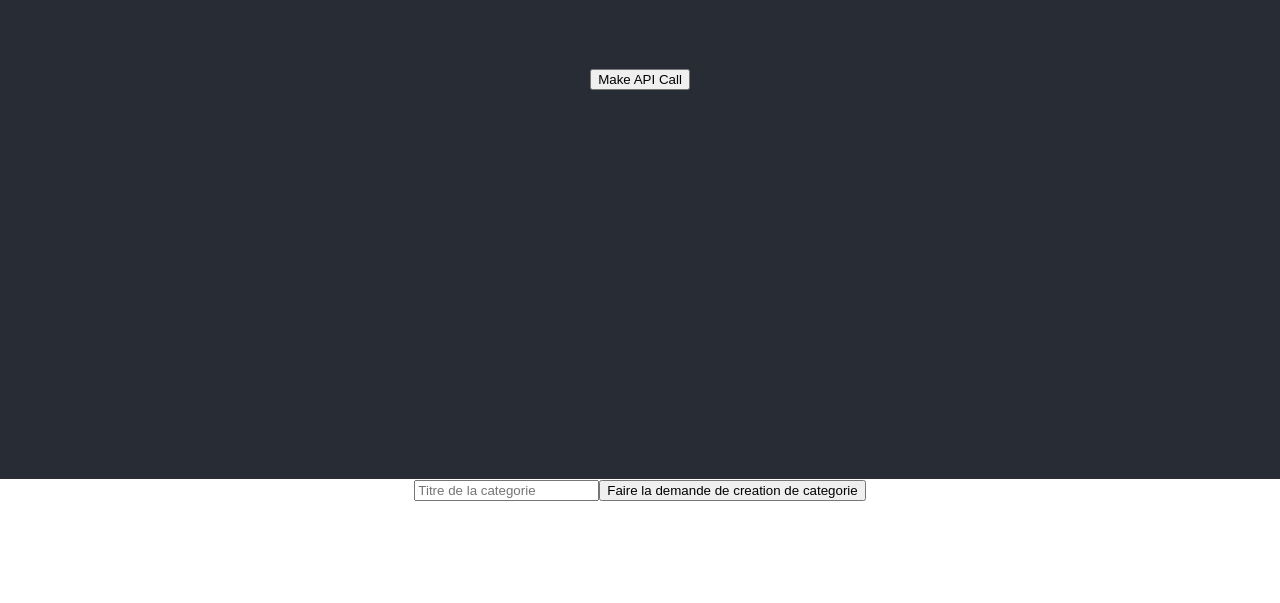
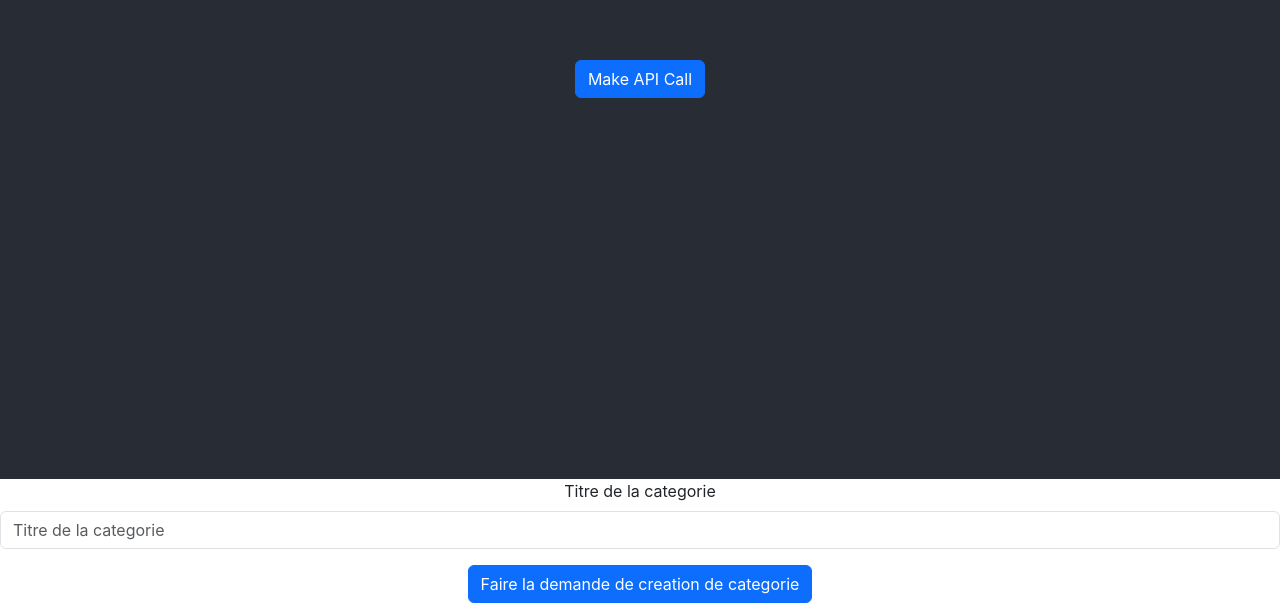
Before and after one commit to Alencruser/collaborate-basics-react, a React (Create React App) app in the folder front/: page /create-category in a window 1280 px wide. Shown: the part 321-924 px from the top of the page. Before the commit the page ends 822 px from the top, so only its background shows below. Built offline with nearby package versions, Linux system fonts and the light colour scheme.

Commit message:
added bootstrap front side and changed slightly the form category creation

```diff
--- a/front/package.json
+++ b/front/package.json
@@ -8,7 +8,9 @@
     "@testing-library/react": "^13.4.0",
     "@testing-library/user-event": "^13.5.0",
     "axios": "^1.7.5",
+    "bootstrap": "^5.3.3",
     "react": "^18.3.1",
+    "react-bootstrap": "^2.10.4",
     "react-dom": "^18.3.1",
     "react-redux": "^9.1.2",
     "react-router-dom": "^6.26.1",
--- a/front/src/App.js
+++ b/front/src/App.js
@@ -1,6 +1,7 @@
 import axios from 'axios';
 import './App.css';
 import { Outlet } from 'react-router-dom';
+import { Button } from 'react-bootstrap';
 
 const apiCall = () => {
   axios.get('http://localhost:8080').then((data) => {
@@ -12,7 +13,7 @@ function App() {
   return (
     <div className='App'>
       <header className='App-header'>
-        <button onClick={apiCall}>Make API Call</button>
+        <Button variant="primary" onClick={apiCall}>Make API Call</Button>
       </header>
       <Outlet />
     </div>
--- a/front/src/Category/CreateCategory.js
+++ b/front/src/Category/CreateCategory.js
@@ -1,10 +1,10 @@
-import TextInput from "../Inputs/TextInput";
+import { Button, Form } from "react-bootstrap";
 import "./CreateCategory.css";
 
 function CreateCategory() {
     const submitForm = async (event) => {
         event.preventDefault();
-        const titleValue = document.querySelector("[name='Titre']")?.value;
+        const titleValue = document.querySelector("#category-label")?.value;
         const tryToCreate = await fetch(`http://localhost:8080/category`, {
             method: "POST",
             headers: {
@@ -22,10 +22,13 @@ function CreateCategory() {
 
     return (
         <div className='CreateCategory'>
-            <form id="create-category">
-                <TextInput name="Titre" placeholder="Titre de la categorie" />
-                <button onClick={submitForm}>Faire la demande de creation de categorie</button>
-            </form>
+            <Form id="create-category">
+                <Form.Group className="mb-3" controlId="category-label">
+                    <Form.Label>Titre de la categorie</Form.Label>
+                    <Form.Control type="text" placeholder="Titre de la categorie"></Form.Control>
+                </Form.Group>
+                <Button onClick={submitForm}>Faire la demande de creation de categorie</Button>
+            </Form>
         </div>
     );
 }
--- a/front/src/index.js
+++ b/front/src/index.js
@@ -1,5 +1,6 @@
 import React from 'react';
 import ReactDOM from 'react-dom/client';
+import 'bootstrap/dist/css/bootstrap.min.css';
 import './index.css';
 import reportWebVitals from './reportWebVitals';
 import { RouterProvider } from "react-router-dom"
@@ -10,6 +11,7 @@ root.render(
   <React.StrictMode>
     <RouterProvider router={ router }/>
   </React.StrictMode>
+
 );
 
 // If you want to start measuring performance in your app, pass a function
```
Also changed, not shown: 2 other files (tests, documents, lock files or other folders).
